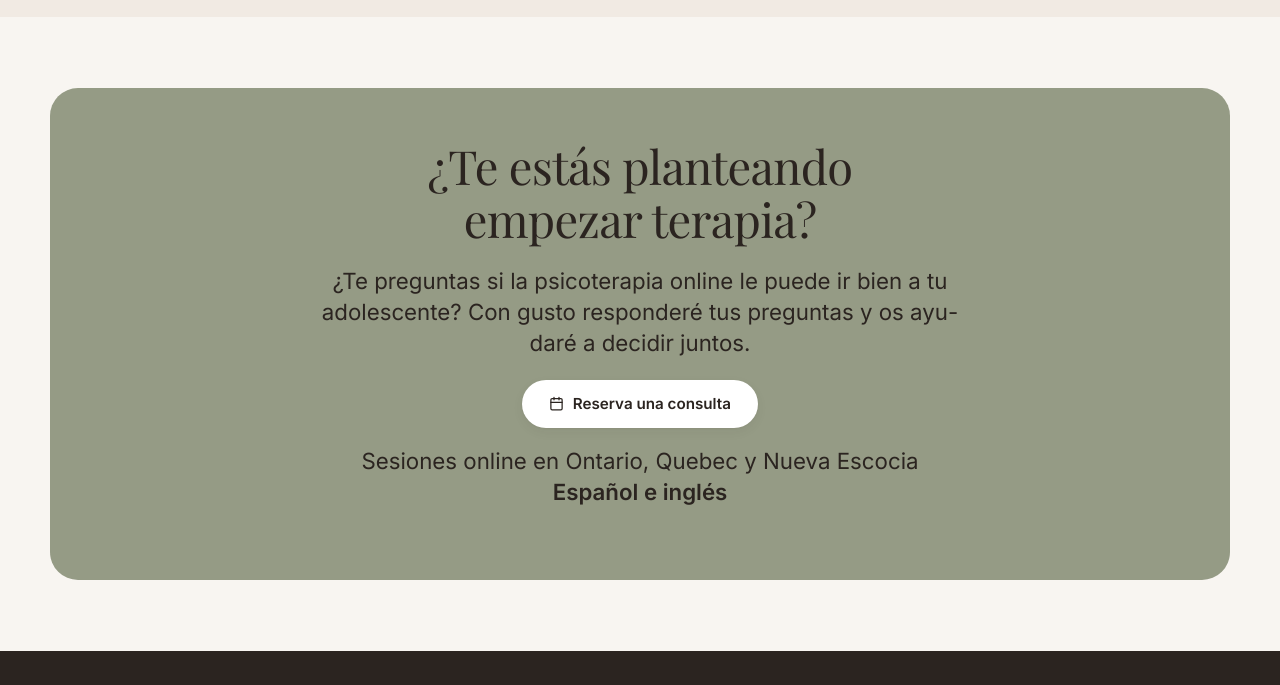
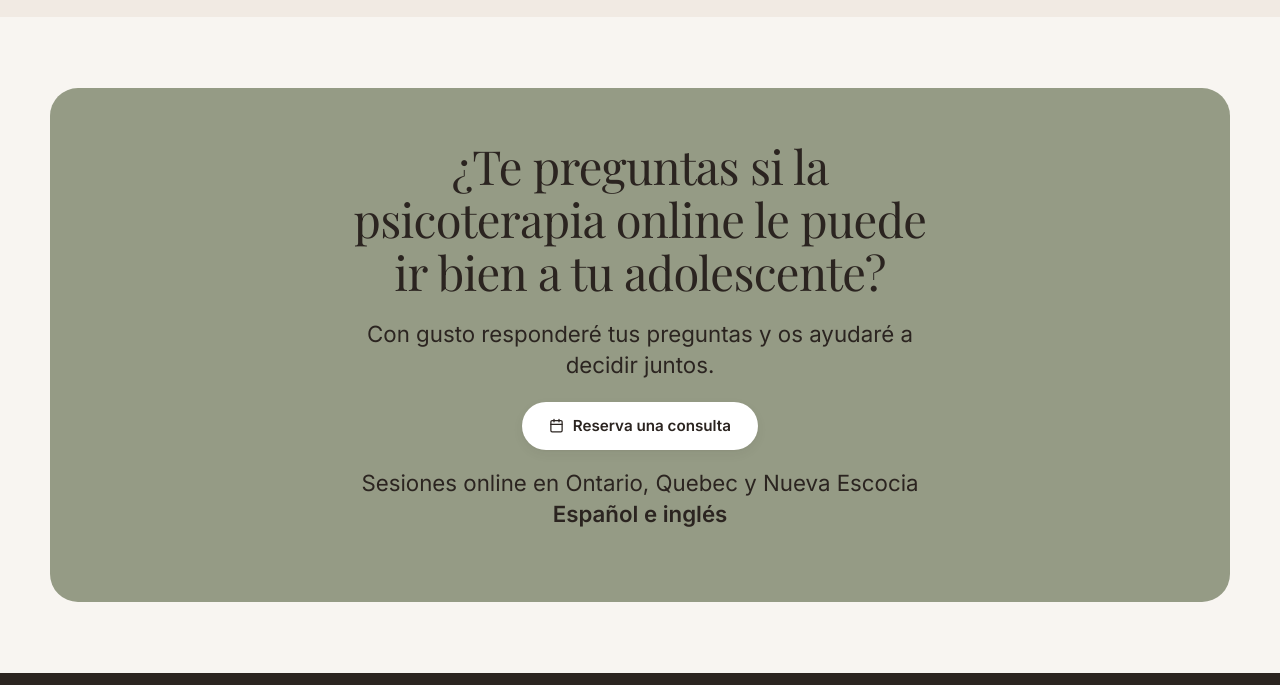
Before and after one commit to cristinamagrina/cristinamagrina-ca, a plain HTML site: page es/adolescents.html in a window 1280 px wide. Shown: the part 3000-3685 px from the top of the page. Drawn offline with nearby package versions, Linux system fonts and the light colour scheme.

Commit message:
Update Adolescents page closing CTA heading (ES)
Moved the question into the h2, removed the duplicate from the
paragraph below, matching the pattern used on the Children page.

Co-Authored-By: Claude Sonnet 5 <noreply@anthropic.com>

```diff
--- a/es/adolescents.html
+++ b/es/adolescents.html
@@ -124,8 +124,8 @@
 <section class="section">
   <div class="wrap">
     <div class="cta reveal">
-      <h2>¿Te estás planteando empezar terapia?</h2>
-      <p>¿Te preguntas si la psicoterapia online le puede ir bien a tu adolescente? Con gusto responderé tus preguntas y os ayudaré a decidir juntos.</p>
+      <h2>¿Te preguntas si la psicoterapia online le puede ir bien a tu adolescente?</h2>
+      <p>Con gusto responderé tus preguntas y os ayudaré a decidir juntos.</p>
       <div class="cta__actions">
         <a class="btn btn--light" href="mailto:info@cristinamagrina.ca?subject=Consulta%20gratuita%20de%2015%20minutos" data-book><svg viewBox="0 0 24 24" fill="none" stroke="currentColor" stroke-width="2" stroke-linecap="round" stroke-linejoin="round" aria-hidden="true"><rect x="3" y="4" width="18" height="18" rx="2"/><path d="M16 2v4M8 2v4M3 10h18"/></svg> Reserva una consulta</a>
       </div>
```
